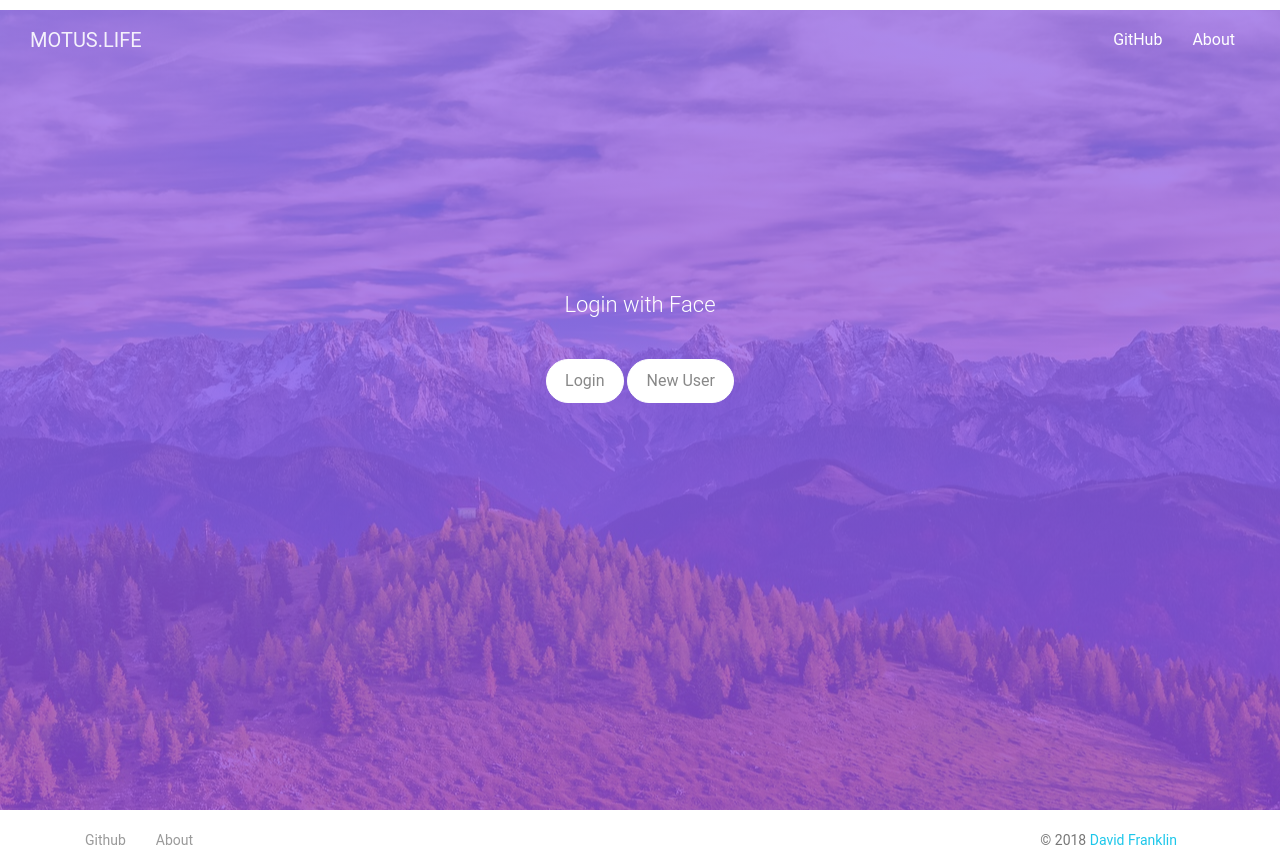
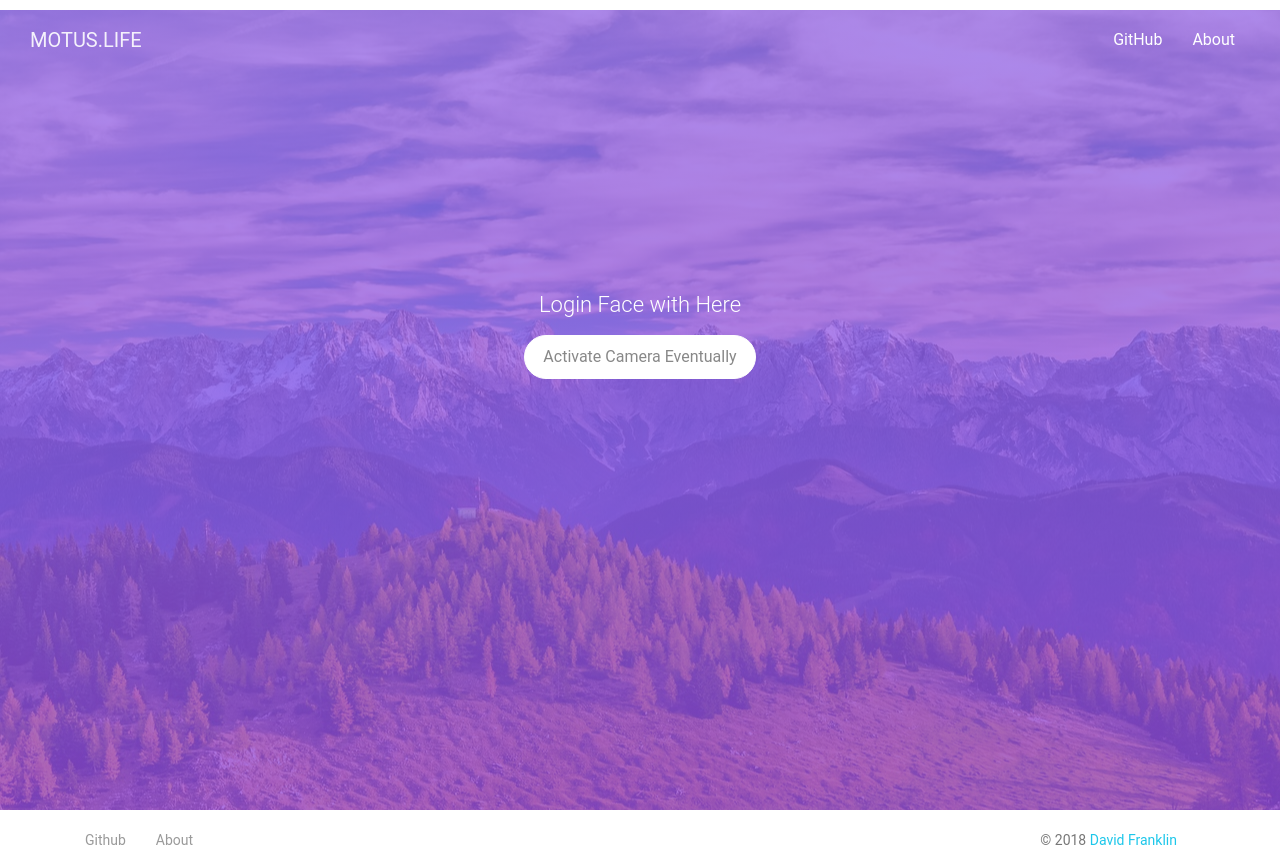
Before and after one commit to dave5801/bio-auth, a Django app: template bioAuth/bioAuthFaceVerificationLogin/templates/bioAuthFaceVerificationLogin/loginPage.html in a window 1280 px wide. Shown: the top 850 px of the page. Run offline with Django 3.2, Linux system fonts and the light colour scheme; the template is opened without the code that fills it, so the values that code supplies are empty; some libraries are stand-ins or nearby versions.

Commit message:
login page displays

```diff
--- a/bioAuth/bioAuthFaceVerificationLogin/templates/bioAuthFaceVerificationLogin/loginPage.html
+++ b/bioAuth/bioAuthFaceVerificationLogin/templates/bioAuthFaceVerificationLogin/loginPage.html
@@ -4,17 +4,10 @@
 
     <div class="title-container text-center">
 
-        <h4 class="description text-center">Login with Face</h4>
-        <br />
-        {% if request.user.is_authenticated %}
-            <!--SAVE FOR LATER
-            <a class="btn btn-round btn-neutral btn-fill" href="">Profile</a>
-            <a class="btn btn-round btn-neutral btn-fill" href="">Logout</a>
-            -->
-        {% else %}
-            <a class="btn btn-round btn-neutral btn-fill" href="{% url 'login' %}">Login</a>
-            <a class="btn btn-round btn-neutral btn-fill" href="{% url 'newUser' %}">New User</a>
-        {% endif %}
+        <h4 class="description text-center">Login Face with Here</h4>
+        <a class="btn btn-round btn-neutral btn-fill" href="">Activate Camera Eventually</a>
+
+
     </div>
 
 {% endblock %}
--- a/bioAuth/bioAuthFaceVerificationLogin/views.py
+++ b/bioAuth/bioAuthFaceVerificationLogin/views.py
@@ -3,4 +3,4 @@ from django.views.generic import TemplateView
 
 class LoginPageView(TemplateView):
 
-    template_name = 'bioAuthFaceVerificationLogin/login.html'
+    template_name = 'bioAuthFaceVerificationLogin/loginPage.html'
```
